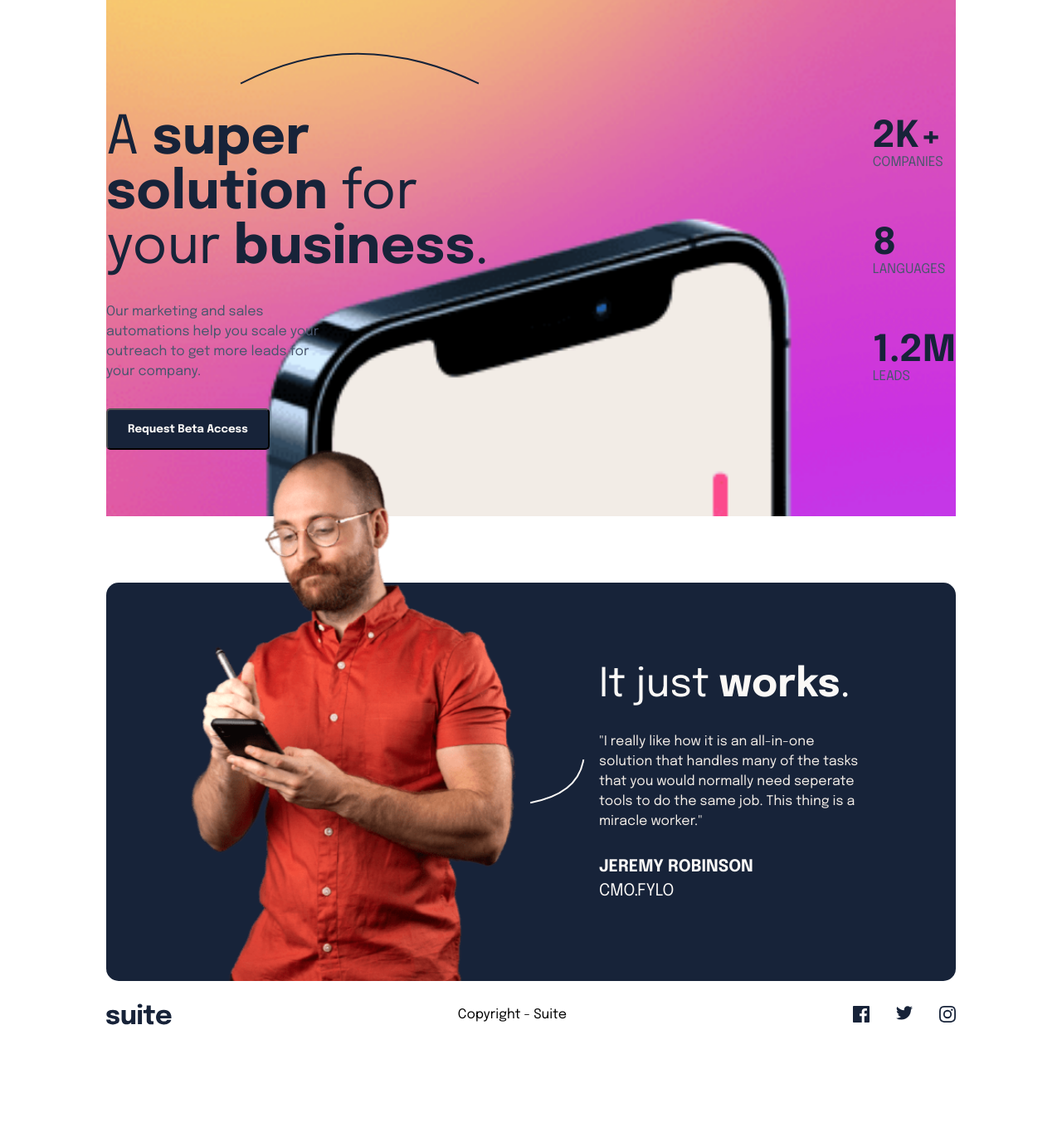
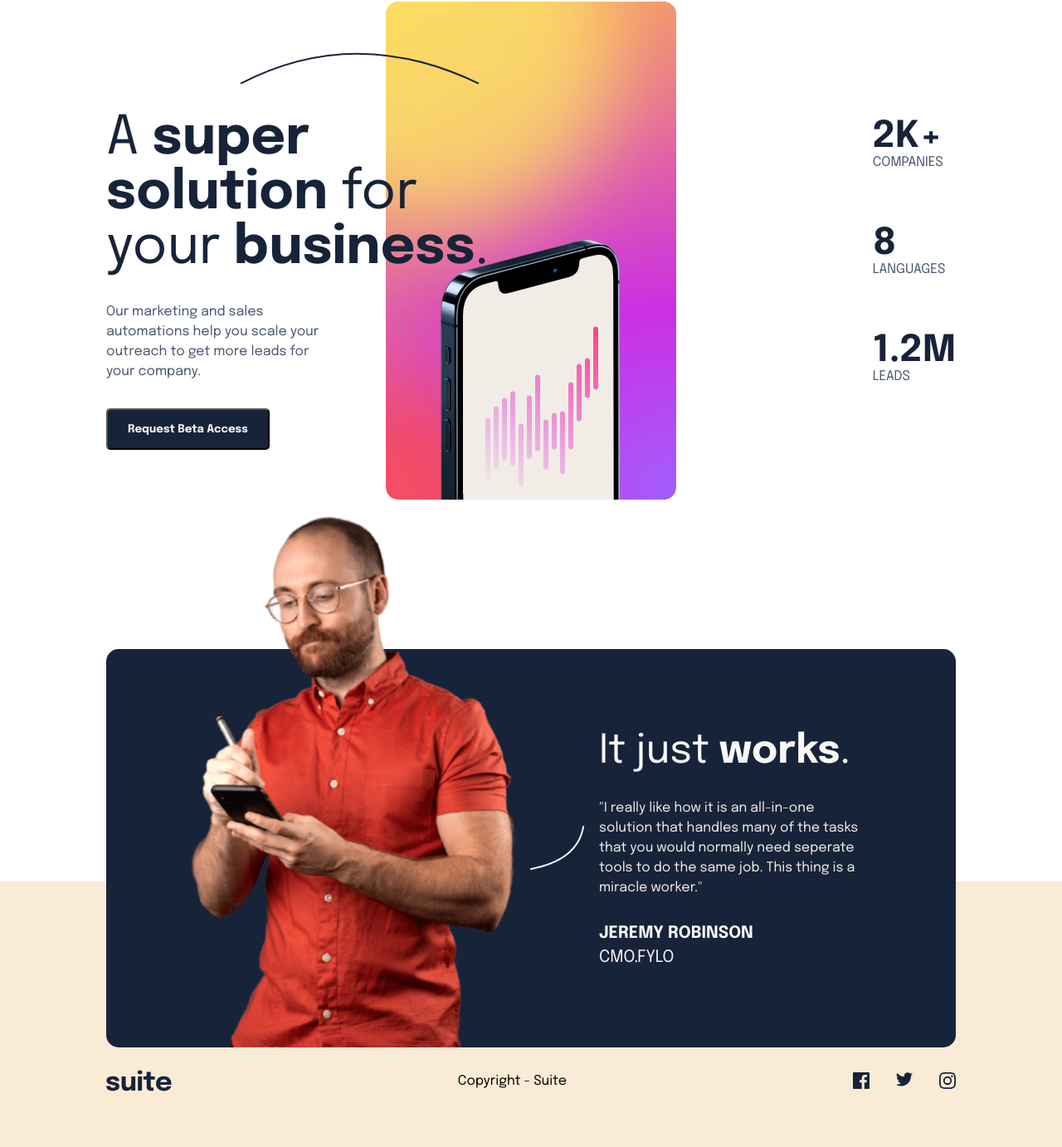
Before and after one commit to annegretagyemang/suite-landing-page, a plain HTML site: page index.html in a window 1280 px wide. Shown: the part 98-1480 px from the top of the page at 83% size. Before the commit the page ends 1360 px from the top, so only its background shows below. Drawn offline with Linux system fonts and the light colour scheme.

Commit message:
Fixed bugs

```diff
--- a/index.html
+++ b/index.html
@@ -48,6 +48,7 @@
           </div>
       </article>
   </div>
+  <div class="container"></div>
   <footer>
       <img src="./images/logo.svg" alt="Suite logo" class="footer-logo">
       <div class="copyright">Copyright - Suite</div>
--- a/style.css
+++ b/style.css
@@ -45,8 +45,7 @@ button {
   background-image: url("./images/image-hero-portrait.png");
   background-repeat: no-repeat;
   background-position: center;
-  margin-bottom: 5rem;
-  background-size: cover;
+  margin-bottom: 10rem;
 }
 
 .lead {
@@ -173,6 +172,17 @@ footer {
   fill: #49566d;
 }
 
+.container{
+    background-color: antiquewhite;
+    width: 100%;
+    height: 40vh;
+    position: absolute;
+    left: 0;
+    z-index: -1;
+    margin-top: -25vh;
+
+}
+
 @media screen and (max-width: 768px) {
   .hero-section {
     flex-direction: column;
@@ -264,7 +274,6 @@ footer {
 
   footer {
     flex-direction: column;
-    background-color: antiquewhite;
     gap: 2rem;
     height: max-content;
     padding-block: 2rem;
```
